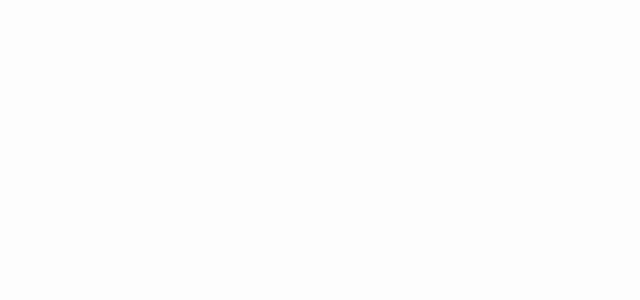
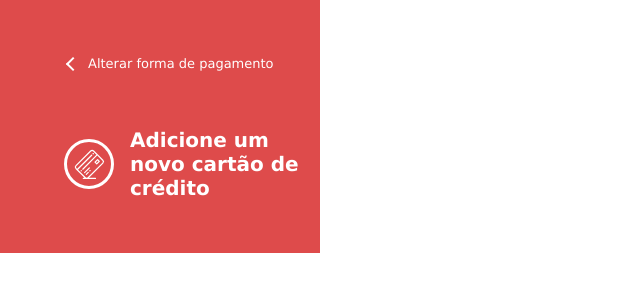
Before and after one commit to devlucasmarques/bexs-front-end-exam, a Next.js app in the folder client/: page / in a window 1280 px wide. Shown: the top 300 px of the page, without its empty margins (0-640 px from the left). Built offline with nearby package versions, Linux system fonts and the light colour scheme.

Commit message:
create checron and stageBar components

```diff
--- /dev/null
+++ b/client/src/components/chevron/styles.tsx
@@ -0,0 +1,67 @@
+import styled, { css } from 'styled-components';
+import { down } from '../../styles/medias';
+
+export enum Direction {
+  up,
+  down,
+  left,
+  right
+}
+
+export interface IChevron {
+  direction: Direction;
+  margin: string;
+  size: {
+    laptop: number;
+    mobile: number;
+  };
+}
+
+const chevronRight = css`
+  left: 0;
+  transform: rotate(45deg);
+`;
+
+const chevronDown = css`
+  top: 0;
+  transform: rotate(135deg);
+`;
+
+const chevronLeft = css`
+  left: 0.25em;
+  transform: rotate(-135deg);
+`;
+
+const Chevron = styled.p<IChevron>`
+  height: ${(props) => props.size.laptop * 2}px;
+
+  @media (${down.tablet}) {
+    height: ${(props) => props.size.mobile * 2}px;
+  }
+
+  ::before {
+    border-style: solid;
+    border-width: 0.18em 0.18em 0 0;
+    content: '';
+    display: inline-block;
+    left: 0.15em;
+    position: relative;
+    top: 0.15em;
+    transform: rotate(-45deg);
+    vertical-align: top;
+    margin: ${(props) => props.margin};
+    height: ${(props) => props.size.laptop}px;
+    width: ${(props) => props.size.laptop}px;
+
+    ${(props) => props.direction === Direction.right && chevronRight}
+    ${(props) => props.direction === Direction.left && chevronLeft}
+    ${(props) => props.direction === Direction.down && chevronDown}
+
+    @media (${down.tablet}) {
+      height: ${(props) => props.size.mobile}px;
+      width: ${(props) => props.size.mobile}px;
+    }
+  }
+`;
+
+export { Chevron };
--- /dev/null
+++ b/client/src/components/stageBar/index.tsx
@@ -0,0 +1,47 @@
+import React, { FC } from 'react';
+import Image from 'next/image';
+
+import imgAddCard from './imgAddCard.svg';
+import { Header, Head2, WrapperTitle, WrapperImage, Nav } from './styles';
+import { Chevron, Direction } from '../chevron/styles';
+
+export interface IStageBar {
+  stageNumber: number;
+}
+
+const StageBar: FC<IStageBar> = ({ stageNumber = 1 }) => {
+  const handleClickBack = () => {
+    window && window.history.back();
+  };
+
+  return (
+    <Header>
+      <Nav>
+        <Chevron
+          direction={Direction.left}
+          margin="1px 14px 0 0"
+          size={{ laptop: 8, mobile: 12 }}
+        />
+        <ul>
+          <li onClick={handleClickBack}>Alterar forma de pagamento</li>
+        </ul>
+        <p className="stage">
+          <strong>Etapa {stageNumber} </strong>de 3
+        </p>
+      </Nav>
+      <WrapperTitle>
+        <WrapperImage>
+          <Image
+            alt="Adicione um novo cartão de crédito"
+            src={imgAddCard}
+            width={50}
+            height={50}
+          />
+        </WrapperImage>
+        <Head2>Adicione um novo cartão de crédito</Head2>
+      </WrapperTitle>
+    </Header>
+  );
+};
+
+export default StageBar;
--- /dev/null
+++ b/client/src/components/stageBar/styles.tsx
@@ -0,0 +1,101 @@
+import styled from 'styled-components';
+import theme from '../../styles/theme';
+import { down } from '../../styles/medias';
+
+const paddingLeft = 64;
+const paddingRight = 16;
+const paddingCenter = 2 * paddingLeft;
+
+const WrapperImage = styled.div`
+  min-width: 50px;
+  min-height: 50px;
+  max-height: 50px;
+
+  @media (${down.mobile}) {
+    min-width: 40px;
+    min-height: 40px;
+    max-height: 40px;
+  }
+`;
+
+const WrapperTitle = styled.div`
+  display: flex;
+  align-items: center;
+  padding-bottom: 53px;
+
+  @media (${down.tablet}) {
+    padding-bottom: 114px;
+  }
+
+  @media (${down.mobile}) {
+    margin: 0 55px;
+  }
+`;
+
+const Header = styled.header`
+  background-color: ${theme.colors.red.normal};
+  padding: 0 ${paddingRight}px 0 ${paddingLeft}px;
+  width: calc(352px - ${paddingRight}px * 2);
+
+  @media (${down.tablet}) {
+    width: 100%;
+  }
+
+  @media (${down.mobile}) {
+    padding: 0 15px;
+  }
+`;
+
+const Head2 = styled.h2`
+  font: normal normal bold 20px/24px Verdana;
+  font-family: Verdana, Geneva, Tahoma, sans-serif;
+  color: ${theme.colors.white.normal};
+  margin-left: 16px;
+
+  @media (${down.mobile}) {
+    font-size: 16px;
+    line-height: 20px;
+  }
+`;
+
+const Nav = styled.nav`
+  display: flex;
+  align-items: center;
+  margin-bottom: 53px;
+  padding-top: 53px;
+
+  > ul {
+    font: normal normal normal 13px/22px Verdana;
+    font-family: Verdana, Geneva, Tahoma, sans-serif;
+  }
+
+  > p.stage {
+    display: none;
+    position: absolute;
+    width: calc(100% - ${paddingCenter}px);
+    text-align: center;
+    font: normal normal normal 13px/36px Verdana;
+    font-family: Verdana, Geneva, Tahoma, sans-serif;
+  }
+
+  @media (${down.tablet}) {
+    margin-bottom: 30px;
+    padding-top: 40px;
+
+    > ul {
+      display: none;
+    }
+
+    > p.stage {
+      display: block;
+    }
+  }
+
+  @media (${down.mobile}) {
+    > p.stage {
+      margin-left: 55px;
+    }
+  }
+`;
+
+export { Header, Head2, WrapperTitle, Nav, WrapperImage };
--- a/client/src/pages/index.tsx
+++ b/client/src/pages/index.tsx
@@ -1,13 +1,17 @@
 import Head from 'next/head';
+import StageBar from '../components/stageBar';
+import React from 'react';
 
 const Home: React.FC = () => {
   return (
     <div>
       <Head>
-        <title>Pagina</title>
+        <title>Demo Shop</title>
       </Head>
 
-      <main></main>
+      <main>
+        <StageBar stageNumber={2} />
+      </main>
     </div>
   );
 };
--- a/client/src/styles/global.ts
+++ b/client/src/styles/global.ts
@@ -1,6 +1,14 @@
 import { createGlobalStyle } from "styled-components";
 
 export default createGlobalStyle`
+
+  @font-face {
+    font-family: Verdana, Geneva, Tahoma, sans-serif;
+    src: url('/fonts/Verdana.ttf') format('truetype');
+    font-style: normal;
+    font-weight: normal;
+  }
+
   * {
     margin: 0;
     padding: 0;
@@ -8,8 +16,14 @@ export default createGlobalStyle`
   }
 
   body {
-    background: ${props => props.theme.colors.background};
-    color: ${props => props.theme.colors.text};
-    font-family: Arial, Helvetica, sans-serif;
- }
+    background: ${props => props.theme.colors.white.normal};
+    color: ${props => props.theme.colors.white.normal};
+    font-family: Verdana, Geneva, Tahoma, sans-serif;
+  }
+
+  ul {
+    list-style: none;
+    padding: 0;
+    margin: 0;
+  }
 `
--- /dev/null
+++ b/client/src/styles/medias.ts
@@ -0,0 +1,11 @@
+const laptop = "1024px";
+const tablet = "768px";
+const mobile = "375px";
+
+const down = {
+  laptop: `max-width: ${laptop}`,
+  tablet: `max-width: ${tablet}`,
+  mobile: `max-width: ${mobile}`,
+}
+
+export { down };
--- a/client/src/styles/theme.ts
+++ b/client/src/styles/theme.ts
@@ -1,7 +1,18 @@
 const theme = {
   colors: {
-    background: '#FDFDFD',
-    text: '#111'
+    red: {
+      normal: '#DE4B4B',
+      error: '#EB5757',
+    },
+    white: {
+      normal: 'white',
+    },
+    black: {
+      normal: '#3C3C3C',
+    },
+    gray: {
+      normal: '#C9C9C9',
+    },
   }
 }
 
```
Also changed, not shown: client/src/components/stageBar/imgAddCard.svg (added).
